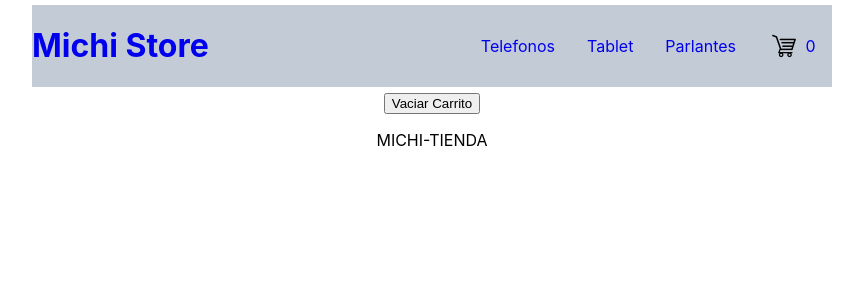
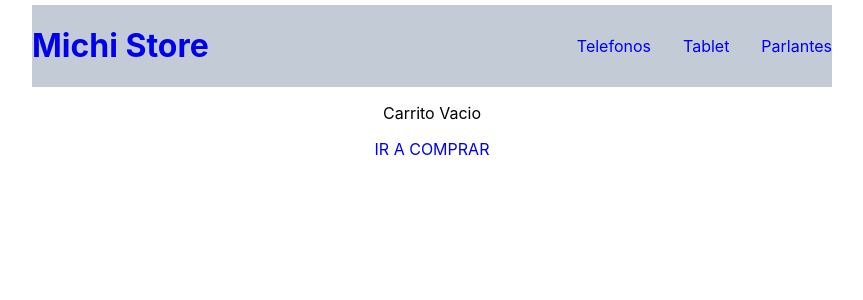
Before and after one commit to michigitcoder/michi-tienda, a React (Create React App) app: page /cart in a window 1280 px wide. Shown: the top 300 px of the page, without its empty margins (208-1071 px from the left). Built offline with nearby package versions, Linux system fonts and the light colour scheme.

Commit message:
Cart View Clase Rendering

```diff
--- a/src/App.js
+++ b/src/App.js
@@ -40,7 +40,7 @@ function App() {
             element = {<p>Error 404</p>}
           />
         </Routes>
-        <p>MICHI-TIENDA</p>
+        {/* <p>MICHI-TIENDA</p> */}
       </CartContextProvider>
     </div>
   );
--- a/src/components/Cart.js
+++ b/src/components/Cart.js
@@ -1,15 +1,28 @@
 import { useContext } from "react";
+import { Link } from "react-router-dom";
 import { CartContext } from "../context/CartContext";
 import CartCard from './CartCard'
 
 export default function Cart(){
-    const {carrito, clear} = useContext(CartContext);
+    const {carrito, clear, totalPrecio} = useContext(CartContext);
+    const total = totalPrecio();
 return (
-    <div>
-        {carrito.map((item)=>{
-            return <CartCard key={item.id } item={item}/>
-        })}
-        <button onClick={clear}>Vaciar Carrito</button>
-    </div>
+    <>
+    {carrito.length===0
+    ?<>
+        <p>Carrito Vacio</p>
+        <Link to={'/'}>IR A COMPRAR</Link>
+     </>
+    :<div>
+            {carrito.map((item)=>{
+                return <CartCard key={item.id } item={item}/>
+            })}
+            <button onClick={clear}>Vaciar Carrito</button>
+            <p>TOTAL USD = {total}</p>
+            <button>FINALIZAR COMPRA</button>
+
+        </div>
+    }
+    </>
 )
 }
--- a/src/components/CartCard.js
+++ b/src/components/CartCard.js
@@ -6,12 +6,14 @@ export default function CartCard( {item}){
     const eliminarProducto = () => {
         removeItem(item.id);
     }
+    const totalPorItem = item.cantidad * item.precio;
     return (
         <div className="cartFila">
                 <img className='imagenProducto' src = {item.ruta} alt = {item.descripcion} />
                 <p>{item.cantidad}</p>
                 <p>{item.descripcion}</p>
                 <p>USD {item.precio}</p>
+                <p>USD {totalPorItem}</p>
                 <button onClick={eliminarProducto}>Eliminar Producto</button>
         </div>
     )
--- a/src/components/ItemDetail.js
+++ b/src/components/ItemDetail.js
@@ -20,11 +20,14 @@ export default function ItemDetail({item}){
             <img className='imagenDetailProducto' src = {item.ruta} alt = {item.descripcion} />
             <p>Descripcion:  {item.descripcion}</p>
             <p>Precio USD {item.precio}</p>
-            {itemCount===0 ?
-                <ItemCount stock={item.stock} initial={1} onAdd ={onAdd}/>
+            {itemCount===0
+                ?<ItemCount stock={item.stock} initial={1} onAdd ={onAdd}/>
                 :<div className='cartelCompra' >
+                    <div>
                     <p>Se {itemCount===1? 'agrego':'agregaron'} {itemCount} {item.descripcion} al Carrito</p>
                     <Link to={'/cart'}>Ir al carrito</Link>
+                    </div>
+                    <button>Terminar mi compra</button>
                 </div>
             }
         </div>
--- a/src/components/NavBar.js
+++ b/src/components/NavBar.js
@@ -1,8 +1,12 @@
 import './NavBar.css';
 import CartWidget from './CartWidget';
 import { Link } from 'react-router-dom';
+import { useContext } from 'react';
+import { CartContext } from '../context/CartContext';
 
 export default function NavBar(){
+    const {cantidadProductos} = useContext(CartContext);
+    console.log(cantidadProductos());
     return <div><header className='header-flex'>
                         <h1><Link to={'/'}>Michi Store</Link></h1>
                         <nav>
@@ -11,7 +15,11 @@ export default function NavBar(){
                                 <li><Link to={'/categoria/tablets'}>Tablet</Link></li>
                                 <li><Link to={'/categoria/parlantes'}>Parlantes</Link></li>
                             </ul>
-                            <Link to={'/cart'}><CartWidget /></Link>
+                            <>
+                                {cantidadProductos()!==0
+                                &&<Link to={'/cart'}><CartWidget /></Link>
+                                }
+                            </>
                         </nav>
                 </header>
             </div>
--- a/src/context/CartContext.js
+++ b/src/context/CartContext.js
@@ -31,8 +31,14 @@ export default function CartContextProvider({children}){
         carrito.map((p) => cantidadItem = cantidadItem + p.cantidad);
         return cantidadItem;
     }
+    const totalPrecio = () => {
+        let total = 0;
+        carrito.map((p) => total = total + (p.cantidad * p.precio));
+        return total;
+    }
+
     return (
-        <CartContext.Provider value = {{carrito, addItem, clear, removeItem,cantidadProductos}}>
+        <CartContext.Provider value = {{carrito, addItem, clear, removeItem,cantidadProductos,totalPrecio}}>
            {children}
         </CartContext.Provider>
     )
```
